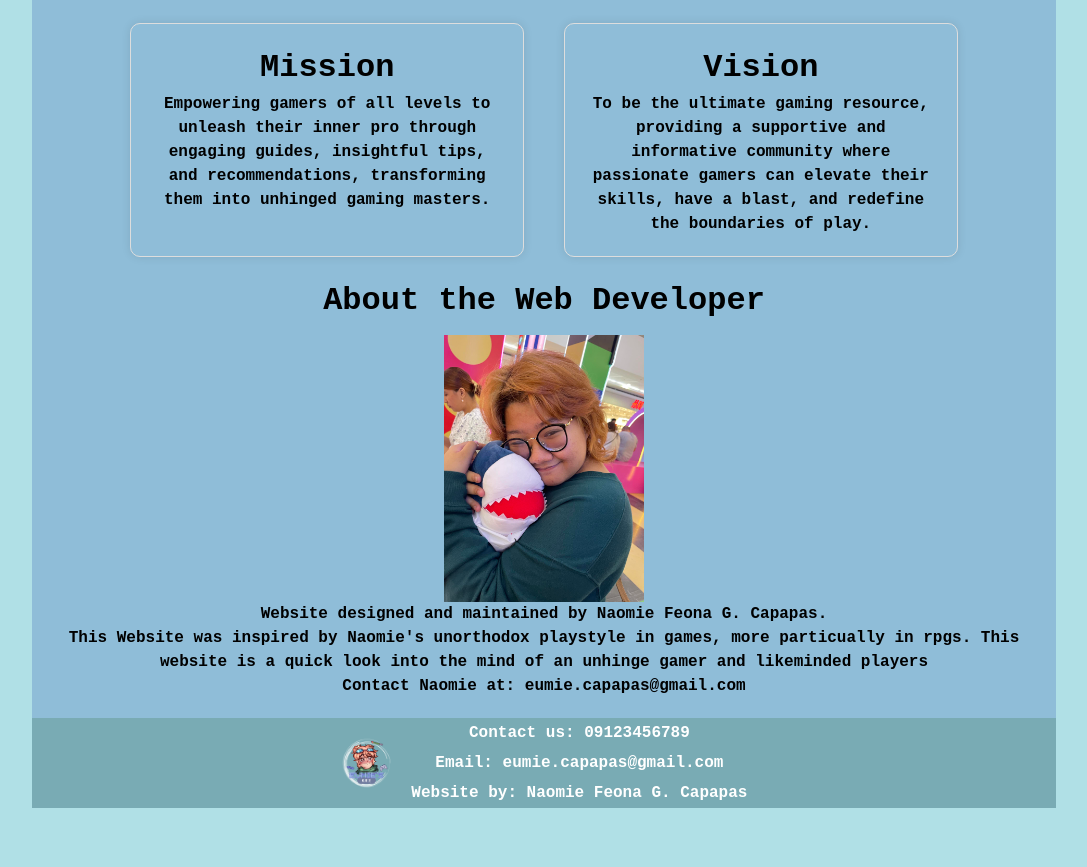
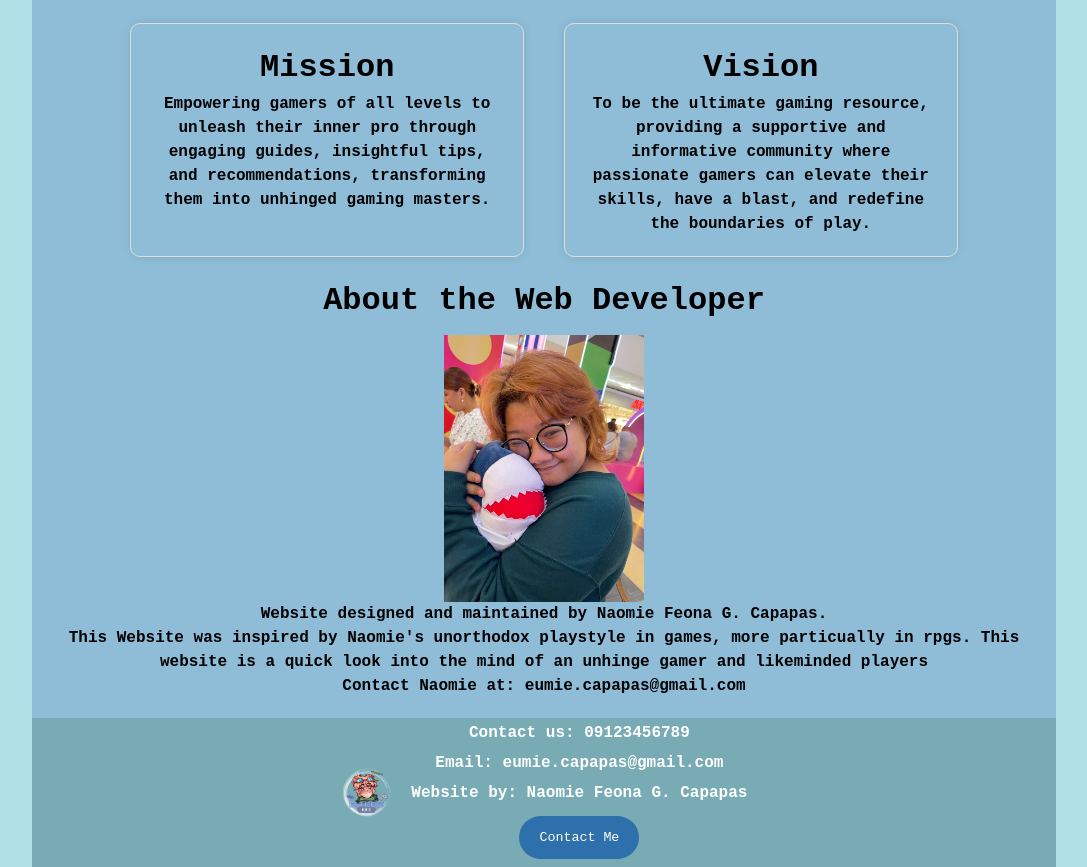
Before and after one commit to Eumsgothere/Final-project-WD, a plain HTML site: page about.html in a window 1280 px wide. Shown: the part 829-1696 px from the top of the page, without its empty margins (96-1183 px from the left). Before the commit the page ends 1637 px from the top, so only its background shows below. Drawn offline with Linux system fonts and the light colour scheme.

Commit message:
Add files via upload

```diff
--- a/about.html
+++ b/about.html
@@ -83,7 +83,8 @@
       <p>Contact us: 09123456789</p>
       <p>Email: eumie.capapas@gmail.com</p>
       <p>Website by: Naomie Feona G. Capapas</p>
-    </div>
+      <p><button onclick="location.href='contact.html'" style="width:auto;">Contact Me</button></p>
+</div>
   </div>
 </div>
 <script src="script.js"></script>
```
Also changed, not shown: blogs.html (+2 -1 lines), forums.html (+2 -1 lines), guides.html (+2 -1 lines), index.html (+1 -0 lines), recommendations.html (+2 -1 lines), tips.html (+2 -1 lines), 1 other file.
